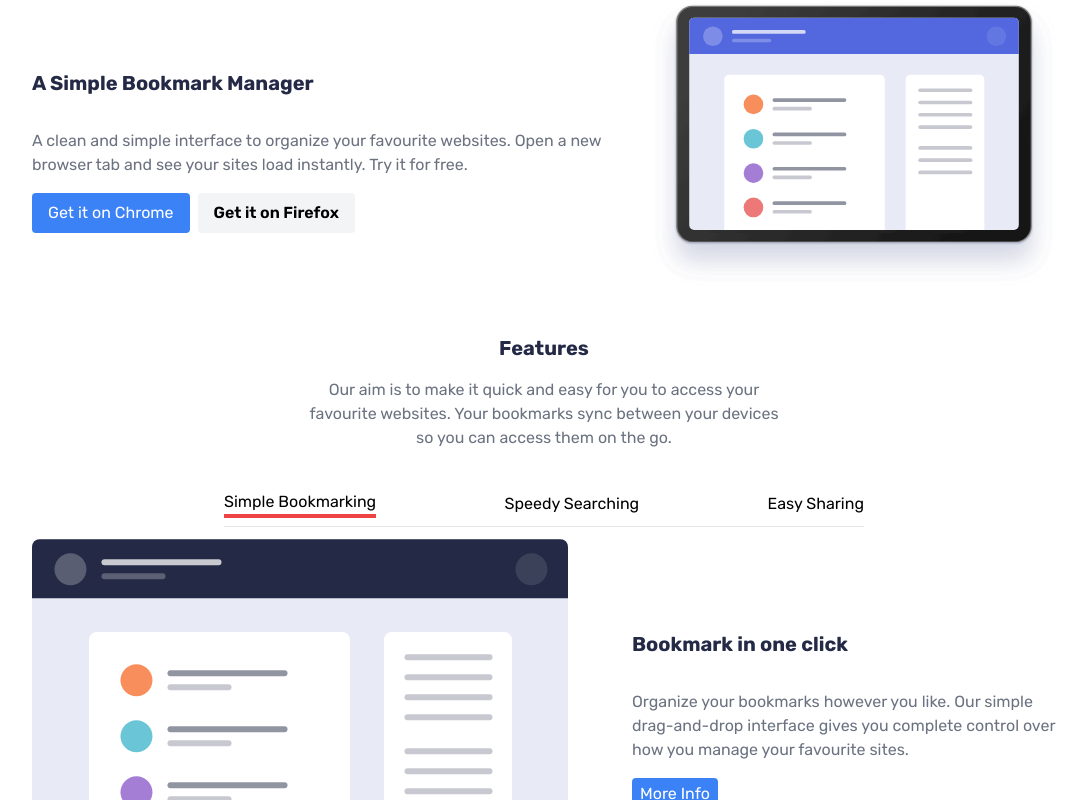
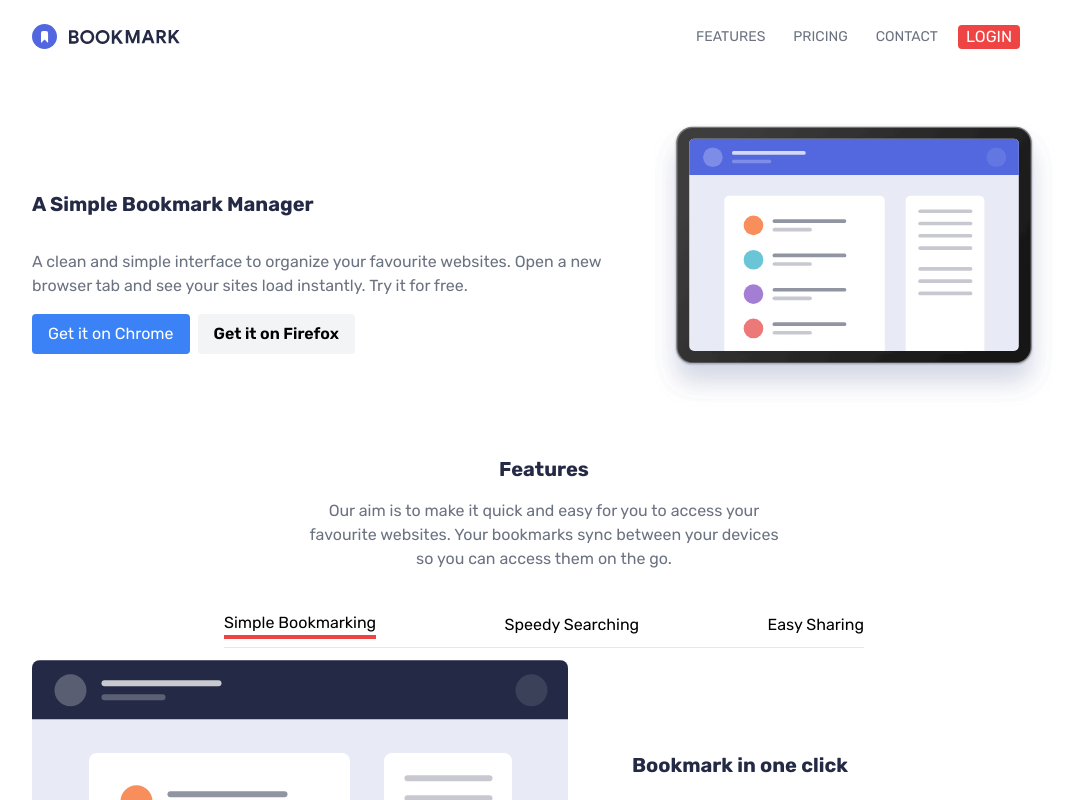
Before and after one commit to tutich/bookLanding, a React (Create React App) app in the folder client/: page / in a window 1280 px wide. Shown: the top 800 px of the page, without its empty margins (96-1183 px from the left). Built offline with nearby package versions, Linux system fonts and the light colour scheme.

Commit message:
nav jsx,css

```diff
--- a/client/src/App.js
+++ b/client/src/App.js
@@ -6,10 +6,12 @@ import Links from './components/links/Links';
 import Faq from './components/faq/Faq';
 import Contact from './components/contact/Contact';
 import Footer from './components/footer/Footer';
+import Nav from './components/nav/Nav';
 
 function App() {
   return (
     <div className="App">
+      <Nav />
       <Intro />
       <About />
       <Links />
--- a/client/src/components/nav/Nav.jsx
+++ b/client/src/components/nav/Nav.jsx
@@ -1,8 +1,23 @@
 import React from 'react'
+import logo from '../../images/logo-bookmark.svg'
 
 const Nav = () => {
   return (
-    <div>Nav</div>
+    <div>
+      <section className='mx-auto justify-between mb-12  py-6 flex lg:w-[80%]'>
+        <div>
+          <img src={logo} alt="" />
+        </div>
+        <div className='flex mr-9 items-center  gap-5'>
+          <ul className='flex gap-7'>
+            <li className='text-sm text-gray-500 cursor-pointer'>FEATURES</li>
+            <li className='text-sm text-gray-500 cursor-pointer'>PRICING</li>
+            <li className='text-sm text-gray-500 cursor-pointer'>CONTACT</li>
+          </ul>
+          <button className='bg-red-500 hover:bg-red-700 text-white py- px-2 rounded'>LOGIN</button>
+        </div>
+      </section>
+    </div>
   )
 }
 
```
